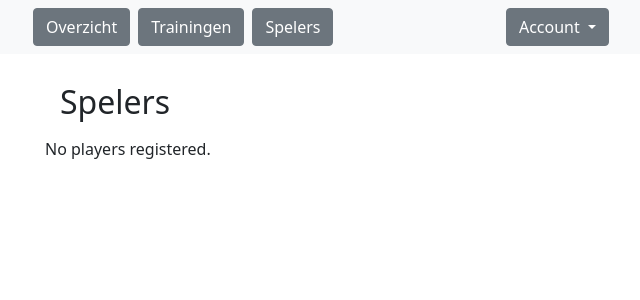
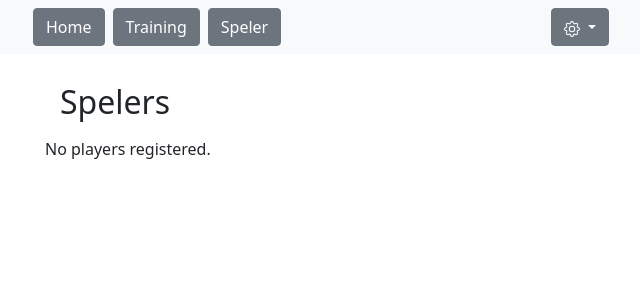
Before and after one commit to jeroenvanriel/hockey-tracker, a Django app: page /player in a window 1280 px wide. Shown: the top 300 px of the page, without its empty margins (319-959 px from the left). Run offline with Django 3.2, Linux system fonts and the light colour scheme; the visitor is signed in with stand-in values (Sample User, id 1); data that the repository does not hold is empty.

Commit message:
shorter navbar

```diff
--- a/templates/base_generic.html
+++ b/templates/base_generic.html
@@ -21,20 +21,23 @@
     <div class="container">
       <ul class="navbar-nav">
         <li class="nav-item me-2">
-          <a href="{% url 'index'%}" class="btn btn-secondary">Overzicht</a>
+          <a href="{% url 'index'%}" class="btn btn-secondary">Home</a>
         </li>
         <li class="nav-item me-2">
-          <a href="{% url 'trainings'%}" class="btn btn-secondary">Trainingen</a>
+          <a href="{% url 'trainings'%}" class="btn btn-secondary">Training</a>
         </li>
         <li class="nav-item">
-          <a href="{% url 'players'%}" class="btn btn-secondary">Spelers</a>
+          <a href="{% url 'players'%}" class="btn btn-secondary">Speler</a>
         </li>
       </ul>
 
       {% if user.is_authenticated %}
       <div class="nav-item dropdown">
         <button class="btn btn-secondary dropdown-toggle" type="button" id="dropdownMenuButton1" data-bs-toggle="dropdown" aria-expanded="false">
-          Account
+          <svg xmlns="http://www.w3.org/2000/svg" width="16" height="16" fill="currentColor" class="bi bi-gear" viewBox="0 0 16 16">
+            <path d="M8 4.754a3.246 3.246 0 1 0 0 6.492 3.246 3.246 0 0 0 0-6.492zM5.754 8a2.246 2.246 0 1 1 4.492 0 2.246 2.246 0 0 1-4.492 0z"/>
+            <path d="M9.796 1.343c-.527-1.79-3.065-1.79-3.592 0l-.094.319a.873.873 0 0 1-1.255.52l-.292-.16c-1.64-.892-3.433.902-2.54 2.541l.159.292a.873.873 0 0 1-.52 1.255l-.319.094c-1.79.527-1.79 3.065 0 3.592l.319.094a.873.873 0 0 1 .52 1.255l-.16.292c-.892 1.64.901 3.434 2.541 2.54l.292-.159a.873.873 0 0 1 1.255.52l.094.319c.527 1.79 3.065 1.79 3.592 0l.094-.319a.873.873 0 0 1 1.255-.52l.292.16c1.64.893 3.434-.902 2.54-2.541l-.159-.292a.873.873 0 0 1 .52-1.255l.319-.094c1.79-.527 1.79-3.065 0-3.592l-.319-.094a.873.873 0 0 1-.52-1.255l.16-.292c.893-1.64-.902-3.433-2.541-2.54l-.292.159a.873.873 0 0 1-1.255-.52l-.094-.319zm-2.633.283c.246-.835 1.428-.835 1.674 0l.094.319a1.873 1.873 0 0 0 2.693 1.115l.291-.16c.764-.415 1.6.42 1.184 1.185l-.159.292a1.873 1.873 0 0 0 1.116 2.692l.318.094c.835.246.835 1.428 0 1.674l-.319.094a1.873 1.873 0 0 0-1.115 2.693l.16.291c.415.764-.42 1.6-1.185 1.184l-.291-.159a1.873 1.873 0 0 0-2.693 1.116l-.094.318c-.246.835-1.428.835-1.674 0l-.094-.319a1.873 1.873 0 0 0-2.692-1.115l-.292.16c-.764.415-1.6-.42-1.184-1.185l.159-.291A1.873 1.873 0 0 0 1.945 8.93l-.319-.094c-.835-.246-.835-1.428 0-1.674l.319-.094A1.873 1.873 0 0 0 3.06 4.377l-.16-.292c-.415-.764.42-1.6 1.185-1.184l.292.159a1.873 1.873 0 0 0 2.692-1.115l.094-.319z"/>
+          </svg>
         </button>
         <ul class="dropdown-menu dropdown-menu-end" aria-labelledby="dropdownMenuButton1">
           <li><span class="dropdown-item-text">{{ user.get_username }}</span></li>
```
